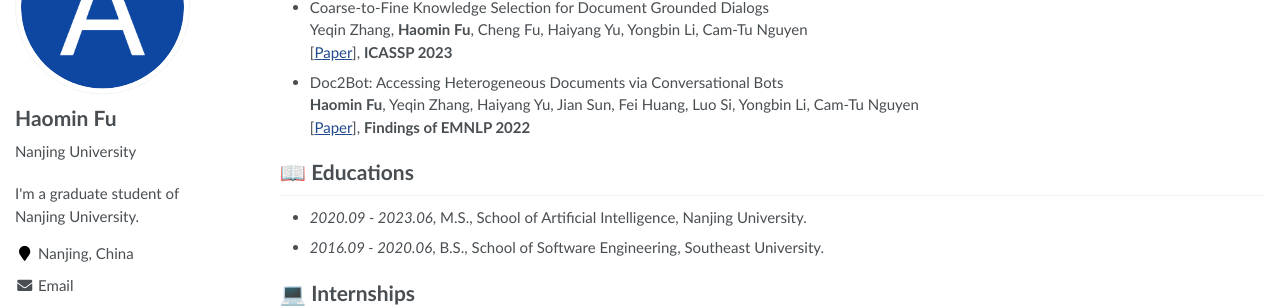
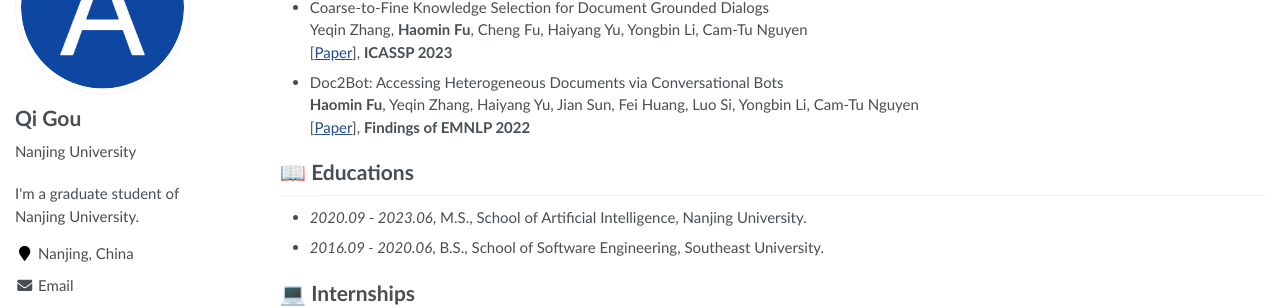
Before and after one commit to gouqi666/gouqi666.github.io, a Jekyll site: the page built from _pages/about.md, in a window 1280 px wide. Shown: the part 171-479 px from the top of the page. Built offline with Jekyll 4.4.1, drawn with Linux system fonts in a browser that asks for light colours.

```diff
--- a/_config.yml
+++ b/_config.yml
@@ -6,9 +6,9 @@
 # `jekyll serve`. If you change this file, please restart the server process.
 
 # Site Settings
-title                    : "Haomin Fu"
+title                    : "Qi Gou"
 description              : "I'm a graduate student of Nanjing University."
-repository               : "DBM1/DBM1.github.io"
+repository               : "gouqi666/gouqi666.github.io"
 google_scholar_stats_use_cdn : true
 
 # google analytics
@@ -21,14 +21,14 @@ baidu_site_verification  :  # get baidu_site_verification from https://ziyuan.ba
 
 # Site Author
 author:
-  name             : "Haomin Fu"
+  name             : "Qi Gou"
   avatar           : "images/android-chrome-512x512.png"
   bio              : "Nanjing University"
   location         : "Nanjing, China"
   employer         :
   pubmed           :
   googlescholar    : "https://scholar.google.com/citations?user=YOUR_GOOGLE_SCHOLAR_ID"
-  email            : "haominfu@smail.nju.edu.cn"
+  email            : "qi.gou@smail.nju.edu.cn"
   researchgate     :  # e.g., "https://www.researchgate.net/profile/yourprofile"
   uri              :
   bitbucket        :
```
